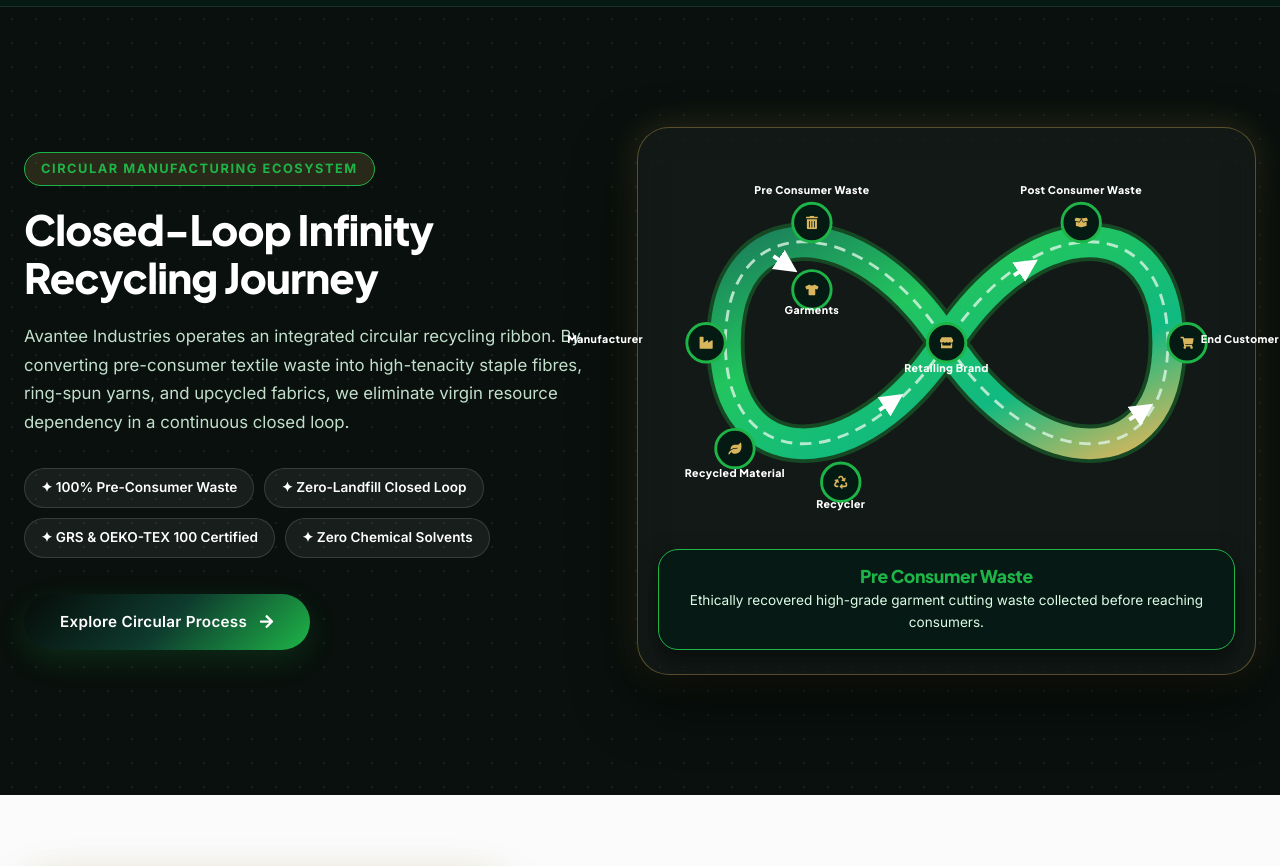
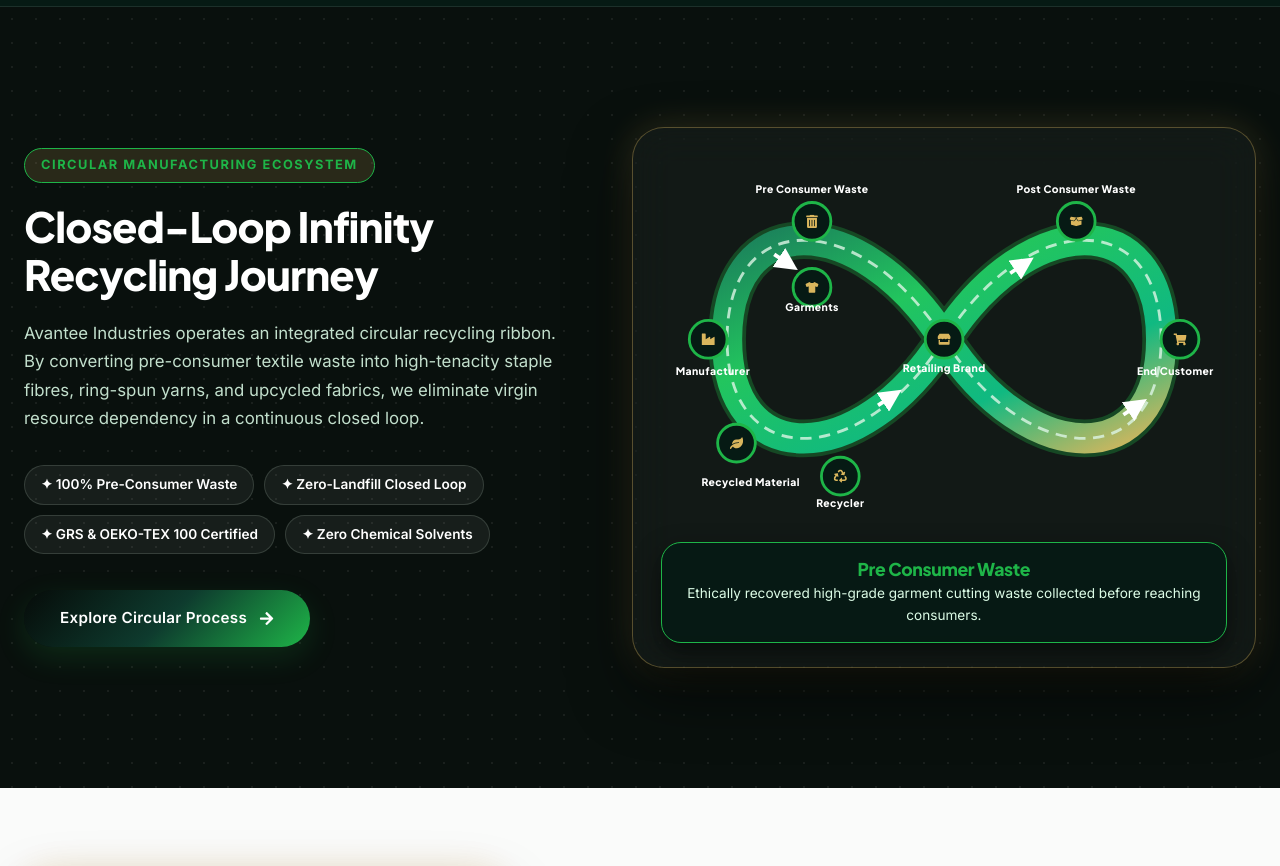
Before and after one commit to Deeksha192006/avantee, a React (Vite) app: page / in a window 1280 px wide. Shown: the part 980-1846 px from the top of the page. Built offline with nearby package versions, Linux system fonts and the light colour scheme.

Commit message:
Fix Manufacturer node text position and align infinity diagram to the right

```diff
--- a/src/components/Home/CircularInfinitySection.jsx
+++ b/src/components/Home/CircularInfinitySection.jsx
@@ -44,8 +44,8 @@
       desc: 'Automated Swiss Rieter spinning frames and Trützschler carding extrusion lines.',
       x: 50,
       y: 190,
-      labelY: 190,
-      labelX: -55,
+      labelY: 228,
+      labelX: 55,
       icon: <FaIndustry />,
     },
     {
@@ -54,8 +54,8 @@
       desc: 'Purified micro-denier staple fibres prepared for continuous zero-solvent spinning.',
       x: 80,
       y: 300,
-      labelY: 330,
-      labelX: 80,
+      labelY: 345,
+      labelX: 95,
       icon: <FaLeaf />,
     },
     {
@@ -64,7 +64,7 @@
       desc: 'Mechanical fibre opening technology eliminating chemical water pollution.',
       x: 190,
       y: 335,
-      labelY: 362,
+      labelY: 368,
       icon: <FaRecycle />,
     },
     {
@@ -73,7 +73,7 @@
       desc: 'Supplying leading international sustainable apparel brands across 45+ countries.',
       x: 300,
       y: 190,
-      labelY: 220,
+      labelY: 225,
       icon: <FaStore />,
     },
     {
@@ -91,8 +91,8 @@
       desc: 'Empowering global consumers with certified zero-landfill sustainable products.',
       x: 550,
       y: 190,
-      labelY: 190,
-      labelX: 605,
+      labelY: 228,
+      labelX: 545,
       icon: <FaShoppingCart />,
     },
   ];
--- a/src/components/Home/CircularInfinitySection.module.css
+++ b/src/components/Home/CircularInfinitySection.module.css
@@ -8,8 +8,8 @@
 
 .infinityGrid {
   display: grid;
-  grid-template-columns: 1fr 1.1fr;
-  gap: 50px;
+  grid-template-columns: 1fr 1.15fr;
+  gap: 65px;
   align-items: center;
 }
 
@@ -79,11 +79,13 @@
 .infinitySvgCard {
   position: relative;
   width: 100%;
+  max-width: 650px;
+  margin-left: auto;
   background: rgba(255, 255, 255, 0.04);
   backdrop-filter: blur(20px);
   border: 1.5px solid rgba(217, 182, 93, 0.35);
   border-radius: var(--radius-lg);
-  padding: 32px 20px 24px;
+  padding: 32px 28px 24px;
   box-shadow: 0 25px 60px rgba(0, 0, 0, 0.6), 0 0 35px rgba(217, 182, 93, 0.2);
 }
 
```
